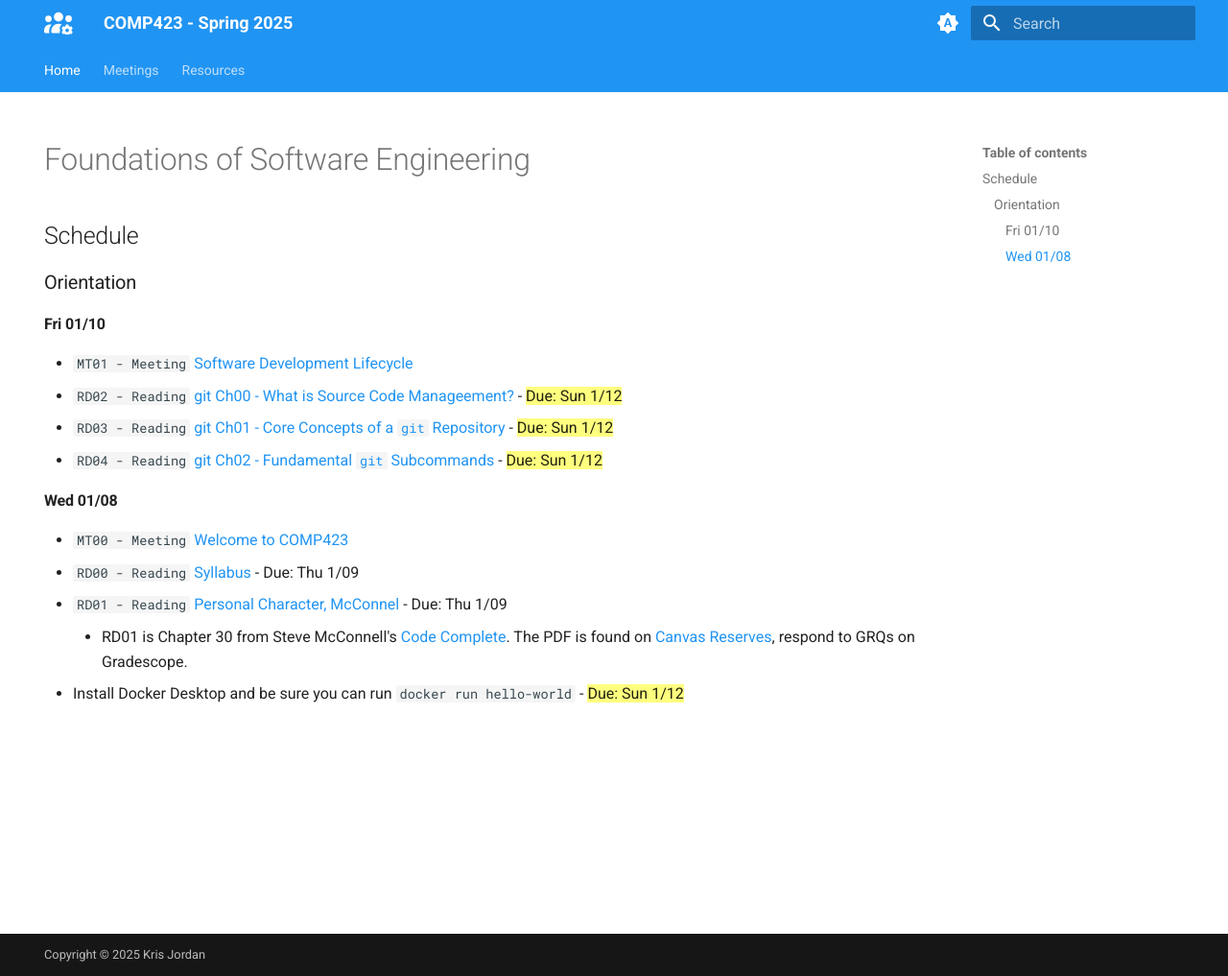
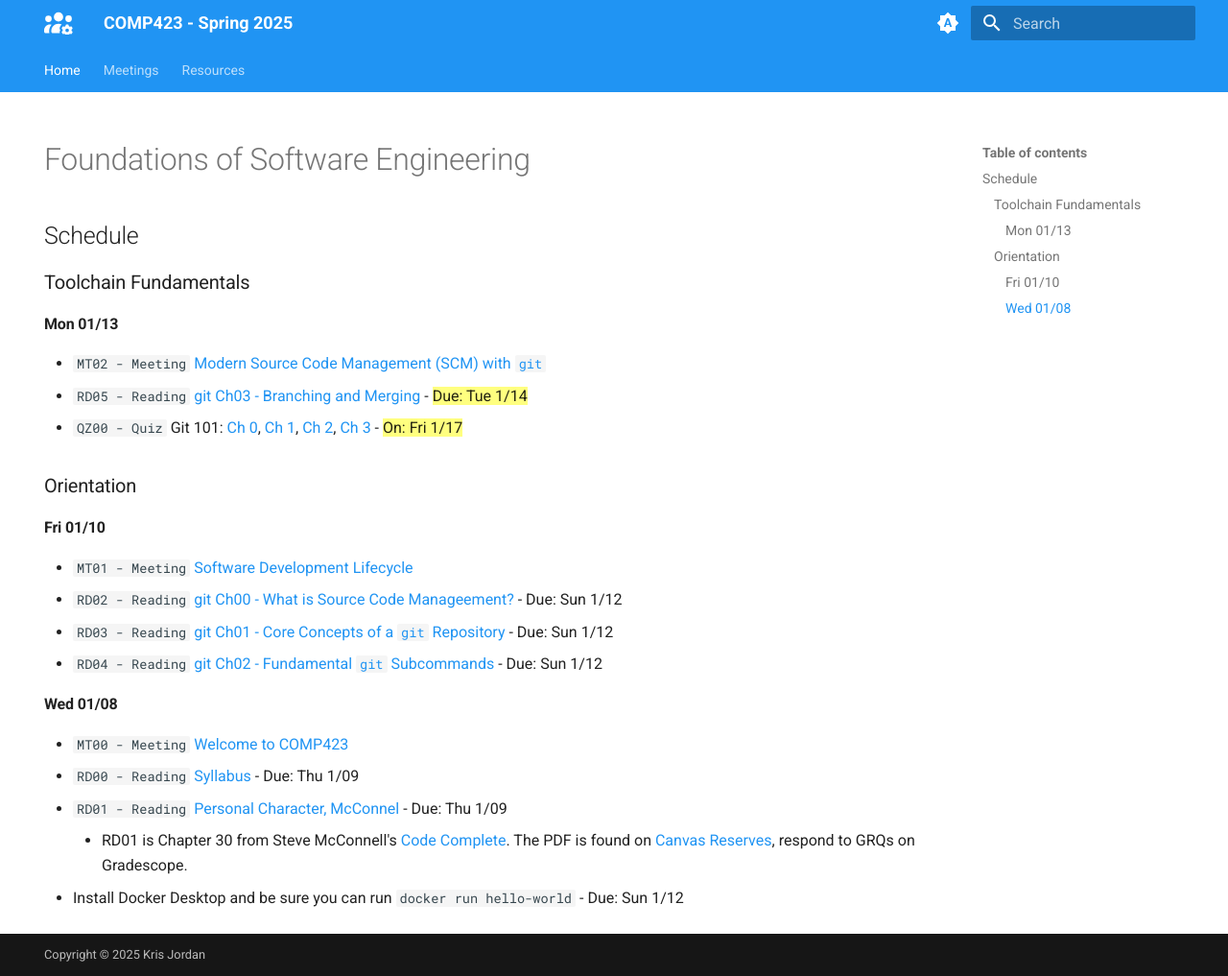
Before and after one commit to comp423-25s/comp423-25s.github.io, an MkDocs documentation site: the page built from docs/index.md, in a window 1280 px wide and 1017 px high. Shown: the whole window at 96% size. Built offline with MkDocs 1.6.1 and Material for MkDocs 9.7.7, drawn with Linux system fonts in a browser that asks for light colours.

Commit message:
Add updates for 1/13

```diff
--- a/docs/index.md
+++ b/docs/index.md
@@ -7,14 +7,22 @@ hide:
 
 ## Schedule
 
+### Toolchain Fundamentals
+
+#### Mon 01/13
+
+* `MT02 - Meeting` [Modern Source Code Management (SCM) with `git`](./meetings/2025_01_13.md)
+* `RD05 - Reading` [git Ch03 - Branching and Merging](./resources/git/ch3-git-branch-merge.md) - ==Due: Tue 1/14==
+* `QZ00 - Quiz` Git 101: [Ch 0](./resources/git/ch0-introduction.md), [Ch 1](./resources/git/ch1-git-structure.md), [Ch 2](./resources/git/ch2-git-fundamental-subcommands.md), [Ch 3](./resources/git/ch3-git-branch-merge.md) - ==On: Fri 1/17==
+
 ### Orientation
 
 #### Fri 01/10
 
 * `MT01 - Meeting` [Software Development Lifecycle](./meetings/2025_01_10.md)
-* `RD02 - Reading` [git Ch00 - What is Source Code Manageement?](./resources/git/ch0-introduction.md) - ==Due: Sun 1/12==
-* `RD03 - Reading` [git Ch01 - Core Concepts of a `git` Repository](./resources/git/ch1-git-structure.md)  - ==Due: Sun 1/12==
-* `RD04 - Reading` [git Ch02 - Fundamental `git` Subcommands](./resources/git/ch2-git-fundamental-subcommands.md) - ==Due: Sun 1/12==
+* `RD02 - Reading` [git Ch00 - What is Source Code Manageement?](./resources/git/ch0-introduction.md) - Due: Sun 1/12
+* `RD03 - Reading` [git Ch01 - Core Concepts of a `git` Repository](./resources/git/ch1-git-structure.md)  - Due: Sun 1/12
+* `RD04 - Reading` [git Ch02 - Fundamental `git` Subcommands](./resources/git/ch2-git-fundamental-subcommands.md) - Due: Sun 1/12
 
 #### Wed 01/08
 
@@ -22,4 +30,4 @@ hide:
 * `RD00 - Reading` [Syllabus](./resources/syllabus.md) - Due: Thu 1/09
 * `RD01 - Reading` [Personal Character, McConnel](https://canvas.unc.edu) - Due: Thu 1/09
     * RD01 is Chapter 30 from Steve McConnell's [Code Complete](https://www.amazon.com/Code-Complete-Practical-Handbook-Construction/dp/0735619670). The PDF is found on [Canvas Reserves](https://canvas.unc.edu), respond to GRQs on Gradescope.
-* Install Docker Desktop and be sure you can run `docker run hello-world` - ==Due: Sun 1/12==
+* Install Docker Desktop and be sure you can run `docker run hello-world` - Due: Sun 1/12
```
Also changed, not shown: docs/meetings/2025_01_13.md (added, +16 -0 lines).
